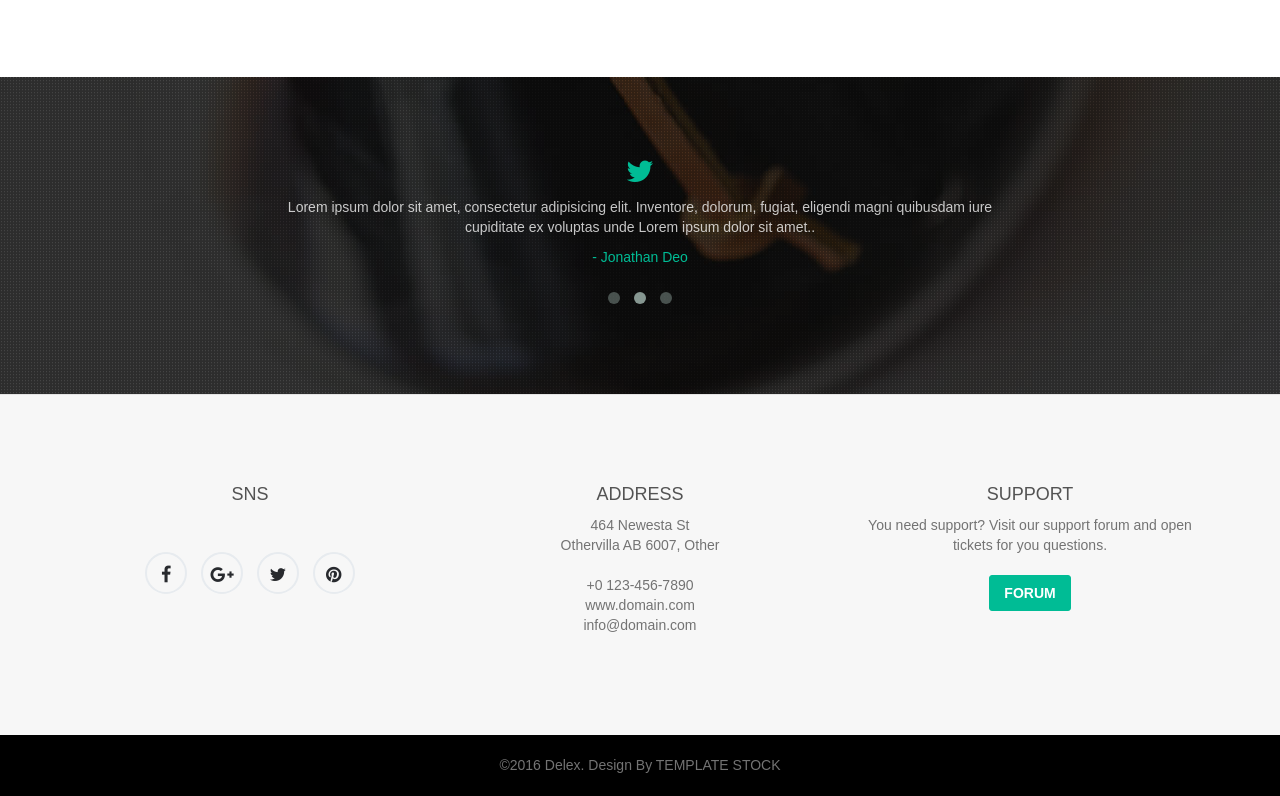
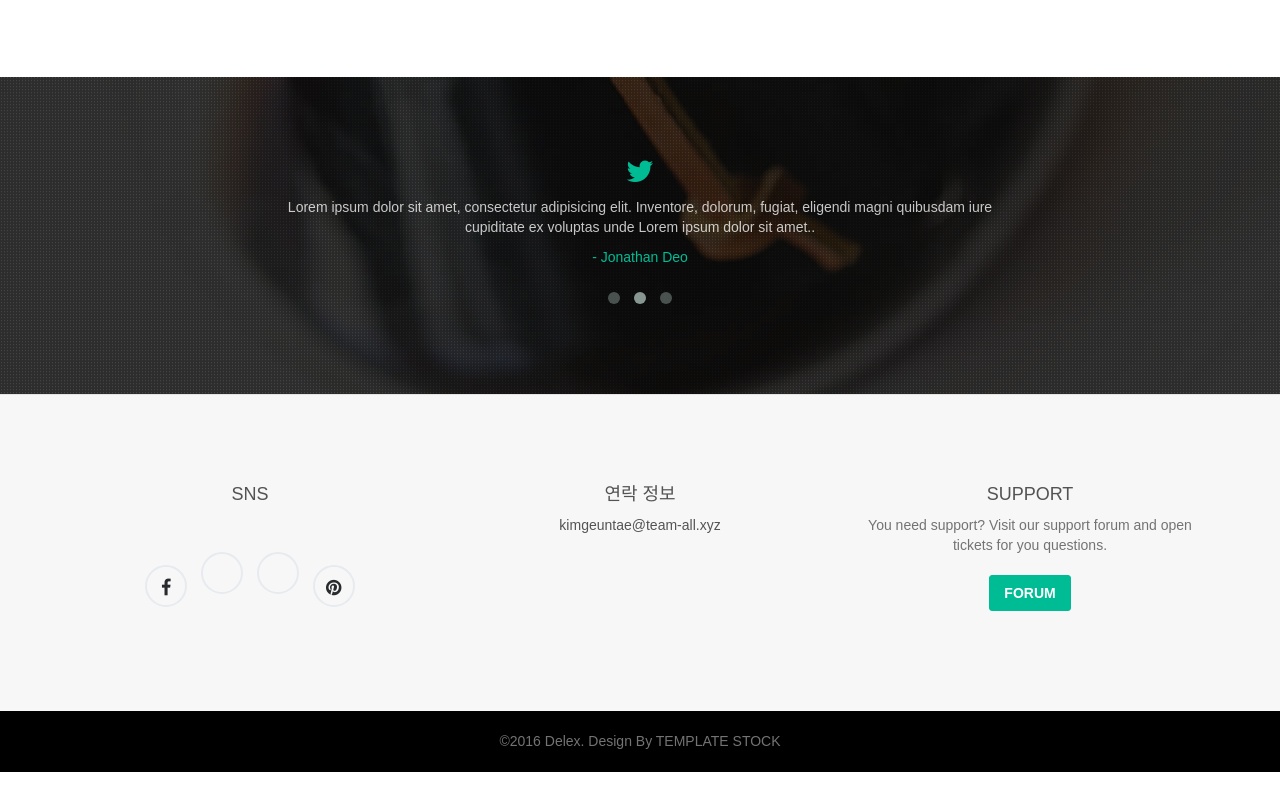
Before and after one commit to KR-TEAM-ALL/web-comgroup, a plain HTML site: page index.html in a window 1280 px wide. Shown: the part 1335-2131 px from the top of the page. After the commit the page ends 2107 px from the top, so only its background shows below. Drawn offline with Linux system fonts and the light colour scheme; files whose address does not match are found by name; a web font is replaced by a local one.

Commit message:
아래 정보 추가

```diff
--- a/index.html
+++ b/index.html
@@ -217,20 +217,16 @@
                 <h4>SNS</h4>
                 <div class="footer-socials">
                   <a href="https://www.facebook.com/discordteamall"><i class="fa fa-facebook"></i></a>
-                  <a href="#"><i class="fa fa-google-plus"></i></a>
-                  <a href="#"><i class="fa fa-twitter"></i></a>
+                  <a href="https://discord.gg/urmJQybzNS"><i class="fa fa-discord"></i></a>
+                  <a href="https://discord.gg/JfxRj9tytY"><i class="fa fa-discord"></i></a>
                   <a href="#"><i class="fa fa-pinterest"></i></a>
                 </div>
               </div> <!-- end footer-content -->
             </div> <!-- end col-sm-4 -->
             <div class="col-sm-4 col-md-4">
               <div class="footer-content">
-                <h4>ADDRESS</h4>
-                <p>464 Newesta St<br>
-                Othervilla AB 6007, Other</p>
-                <p>+0 123-456-7890<br>
-                <a href="#">www.domain.com</a><br>
-                info@domain.com</p>
+                <h4>연락 정보</h4>
+                kimgeuntae@team-all.xyz</p>
               </div> <!-- end footer-content -->
             </div> <!-- end col-sm-4 -->
             <div class="col-sm-4 col-md-4">
```
